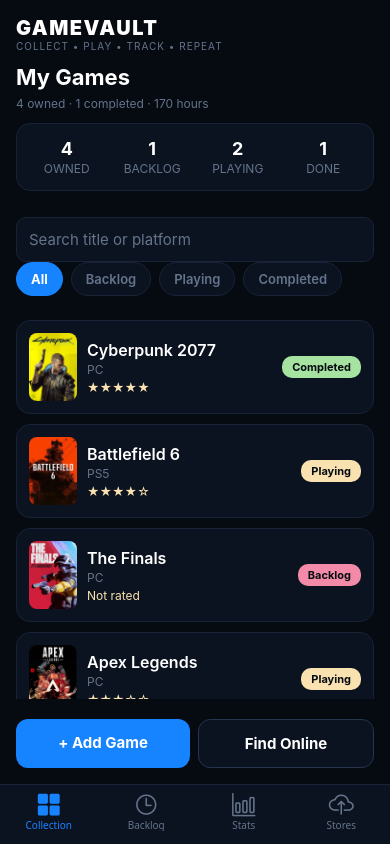
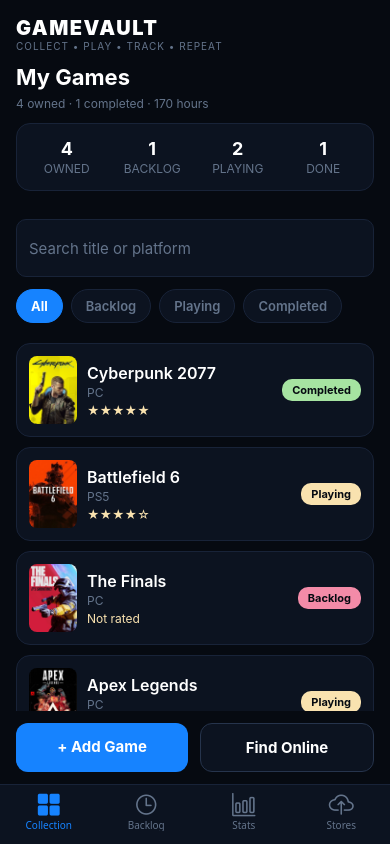
Before and after one commit to itsmealyssa/GameApp, a React Native app: screen / in a window 390 px wide. Built offline with nearby package versions, Linux system fonts and the light colour scheme.

Commit message:
Improve collection screen spacing and layout

```diff
--- a/HomeScreen.js
+++ b/HomeScreen.js
@@ -1,29 +1,72 @@
+
 import React, { useState } from 'react';
-import { FlatList, Text, TextInput, TouchableOpacity, View } from 'react-native';
+import {
+  FlatList,
+  Text,
+  TextInput,
+  TouchableOpacity,
+  View,
+} from 'react-native';
+
 import { styles } from './globalStyles';
-import { getCollectionStats, getStatusColor, getStars, statusOptions } from './data';
+import {
+  getCollectionStats,
+  getStatusColor,
+  getStars,
+  statusOptions,
+} from './data';
+
 import GameCover from './GameCover';
 
-export default function HomeScreen({ navigation, games, storageError = '' }) {
+export default function HomeScreen({
+  navigation,
+  games,
+  storageError = '',
+}) {
   const [filter, setFilter] = useState('All');
   const [query, setQuery] = useState('');
+
   const stats = getCollectionStats(games);
   const normalizedQuery = query.trim().toLowerCase();
+
   const shownGames = games.filter((game) => {
-    const matchesStatus = filter === 'All' || game.status === filter;
-    const matchesSearch = !normalizedQuery || game.title.toLowerCase().includes(normalizedQuery) || game.platform.toLowerCase().includes(normalizedQuery);
+    const matchesStatus =
+      filter === 'All' || game.status === filter;
+
+    const matchesSearch =
+      !normalizedQuery ||
+      game.title.toLowerCase().includes(normalizedQuery) ||
+      game.platform.toLowerCase().includes(normalizedQuery);
+
     return matchesStatus && matchesSearch;
   });
 
   return (
-    <View style={styles.container}>
+    <View style={[styles.container, { paddingBottom: 8 }]}>
+
+      {/* GAMEVAULT HEADER */}
       <View style={styles.headerBrand}>
         <Text style={styles.brandTitle}>GAMEVAULT</Text>
-        <Text style={styles.brandSubtitle}>COLLECT • PLAY • TRACK • REPEAT</Text>
+        <Text style={styles.brandSubtitle}>
+          COLLECT • PLAY • TRACK • REPEAT
+        </Text>
       </View>
+
+      {/* COLLECTION TITLE */}
       <Text style={styles.title}>My Games</Text>
-      <Text style={styles.subText}>{stats.total} owned · {stats.completed} completed · {stats.totalHours} hours</Text>
-      {storageError ? <View style={styles.notice}><Text style={styles.noticeText}>{storageError}</Text></View> : null}
+
+      <Text style={styles.subText}>
+        {stats.total} owned · {stats.completed} completed · {stats.totalHours} hours
+      </Text>
+
+      {/* STORAGE ERROR */}
+      {storageError ? (
+        <View style={styles.notice}>
+          <Text style={styles.noticeText}>{storageError}</Text>
+        </View>
+      ) : null}
+
+      {/* COLLECTION STATISTICS */}
       <View style={[styles.statsRow, { marginTop: 12 }]}>
         {[
           { value: stats.total, label: 'OWNED' },
@@ -37,51 +80,177 @@ export default function HomeScreen({ navigation, games, storageError = '' }) {
           </View>
         ))}
       </View>
+
+      {/* SEARCH BAR */}
       <TextInput
-        accessibilityLabel='Search your collection'
-        autoCapitalize='none'
-        placeholder='Search title or platform'
-        placeholderTextColor='#64748b'
-        style={[styles.input, styles.searchInput]}
+        accessibilityLabel="Search your collection"
+        autoCapitalize="none"
+        placeholder="Search title or platform"
+        placeholderTextColor="#64748b"
+        style={[
+          styles.input,
+          styles.searchInput,
+          {
+            marginTop: 16,
+            marginBottom: 12,
+            minHeight: 58,
+          },
+        ]}
         value={query}
         onChangeText={setQuery}
       />
-      <View style={[styles.row, { marginBottom: 12 }]}>
+
+      {/* STATUS FILTERS */}
+      <View
+        style={[
+          styles.row,
+          {
+            marginBottom: 16,
+            gap: 8,
+          },
+        ]}
+      >
         {['All', ...statusOptions].map((option) => (
-          <TouchableOpacity key={option} accessibilityRole='button' style={[styles.chip, filter === option ? styles.chipActive : null]} onPress={() => setFilter(option)}>
-            <Text style={filter === option ? styles.chipTextActive : styles.chipText}>{option}</Text>
+          <TouchableOpacity
+            key={option}
+            accessibilityRole="button"
+            style={[
+              styles.chip,
+              filter === option ? styles.chipActive : null,
+            ]}
+            onPress={() => setFilter(option)}
+          >
+            <Text
+              style={
+                filter === option
+                  ? styles.chipTextActive
+                  : styles.chipText
+              }
+            >
+              {option}
+            </Text>
           </TouchableOpacity>
         ))}
       </View>
+
+      {/* GAME LIST */}
+      <View style={{ flex: 1, minHeight: 100 }}>
         {shownGames.length === 0 ? (
-        <Text style={styles.emptyText}>{games.length === 0 ? 'No games yet. Add one to start your collection.' : 'No games match this search.'}</Text>
+          <Text style={styles.emptyText}>
+            {games.length === 0
+              ? 'No games yet. Add one to start your collection.'
+              : 'No games match this search.'}
+          </Text>
         ) : (
           <FlatList
+            style={{ flex: 1 }}
             data={shownGames}
             keyExtractor={(game) => game.id}
-          contentContainerStyle={styles.listContent}
-          keyboardShouldPersistTaps='handled'
+            contentContainerStyle={[
+              styles.listContent,
+              { paddingTop: 4, paddingBottom: 12 },
+            ]}
+            keyboardShouldPersistTaps="handled"
+            showsVerticalScrollIndicator={false}
             renderItem={({ item }) => (
-            <TouchableOpacity accessibilityRole='button' accessibilityLabel={`Open ${item.title}`} style={styles.card} onPress={() => navigation.navigate('Details', { gameId: item.id })}>
+              <TouchableOpacity
+                accessibilityRole="button"
+                accessibilityLabel={`Open ${item.title}`}
+                style={styles.card}
+                onPress={() =>
+                  navigation.navigate('Details', {
+                    gameId: item.id,
+                  })
+                }
+              >
                 <GameCover game={item} />
+
                 <View style={styles.cardInfo}>
-                <Text style={styles.text}>{item.title}</Text>
-                <Text style={styles.subText}>{item.platform}</Text>
-                <Text style={{ color: '#F9E2AF', fontSize: 12, marginTop: 3 }}>{item.rating > 0 ? getStars(item.rating) : 'Not rated'}</Text>
+                  <Text style={styles.text}>
+                    {item.title}
+                  </Text>
+
+                  <Text style={styles.subText}>
+                    {item.platform}
+                  </Text>
+
+                  <Text
+                    style={{
+                      color: '#F9E2AF',
+                      fontSize: 12,
+                      marginTop: 3,
+                    }}
+                  >
+                    {item.rating > 0
+                      ? getStars(item.rating)
+                      : 'Not rated'}
+                  </Text>
                 </View>
-              <View style={[styles.badge, { backgroundColor: getStatusColor(item.status) }]}><Text style={styles.badgeText}>{item.status}</Text></View>
+
+                <View
+                  style={[
+                    styles.badge,
+                    {
+                      backgroundColor: getStatusColor(item.status),
+                    },
+                  ]}
+                >
+                  <Text style={styles.badgeText}>
+                    {item.status}
+                  </Text>
+                </View>
               </TouchableOpacity>
             )}
           />
         )}
-      <View style={styles.row}>
-        <TouchableOpacity accessibilityRole='button' style={[styles.button, { flex: 1 }]} onPress={() => navigation.navigate('AddGame')}>
-          <Text style={styles.buttonText}>+ Add Game</Text>
+      </View>
+
+      {/* BOTTOM ACTION BUTTONS */}
+      <View
+        style={[
+          styles.row,
+          {
+            marginTop: 12,
+            marginBottom: 4,
+            gap: 12,
+            flexWrap: 'nowrap',
+          },
+        ]}
+      >
+        <TouchableOpacity
+          accessibilityRole="button"
+          style={[
+            styles.button,
+            {
+              flex: 1,
+              marginTop: 0,
+            },
+          ]}
+          onPress={() => navigation.navigate('AddGame')}
+        >
+          <Text style={styles.buttonText}>
+            + Add Game
+          </Text>
         </TouchableOpacity>
-        <TouchableOpacity accessibilityRole='button' style={[styles.button, styles.secondaryButton, { flex: 1 }]} onPress={() => navigation.navigate('GameSearch')}>
-          <Text style={styles.buttonText}>Find Online</Text>
+
+        <TouchableOpacity
+          accessibilityRole="button"
+          style={[
+            styles.button,
+            styles.secondaryButton,
+            {
+              flex: 1,
+              marginTop: 0,
+            },
+          ]}
+          onPress={() => navigation.navigate('GameSearch')}
+        >
+          <Text style={styles.buttonText}>
+            Find Online
+          </Text>
         </TouchableOpacity>
       </View>
+
     </View>
   );
 }
```
Lines whose indentation alone changed are shown as unchanged.
